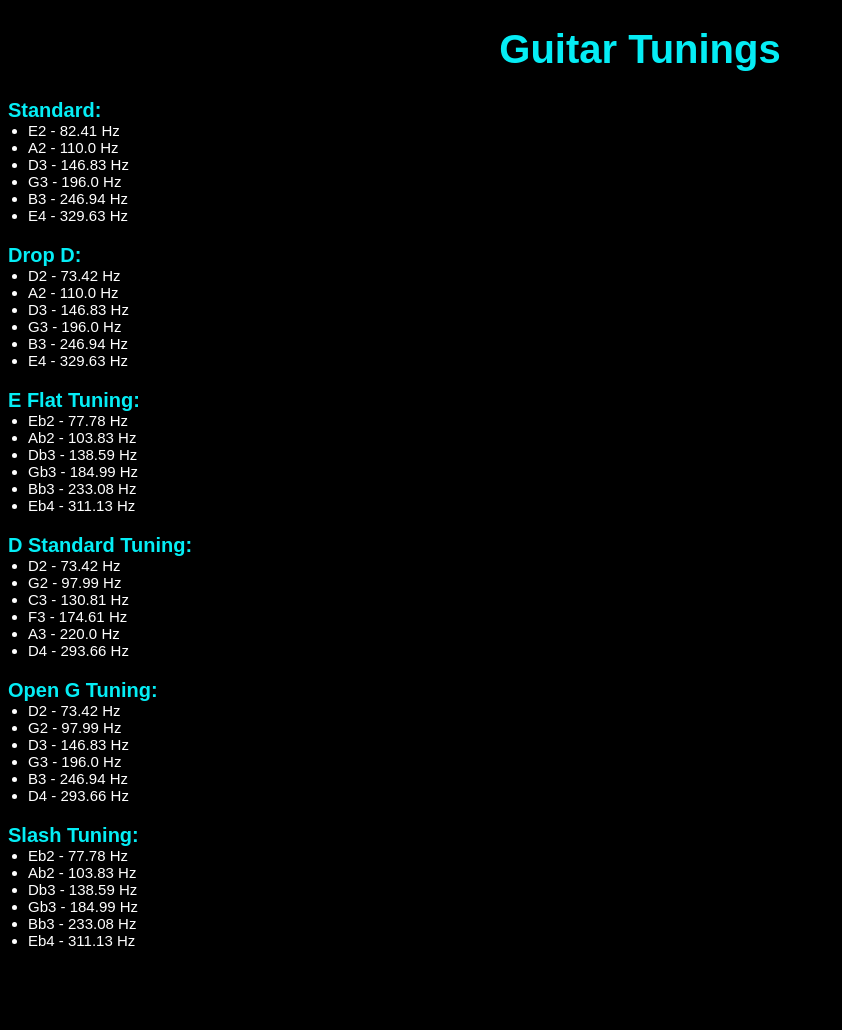
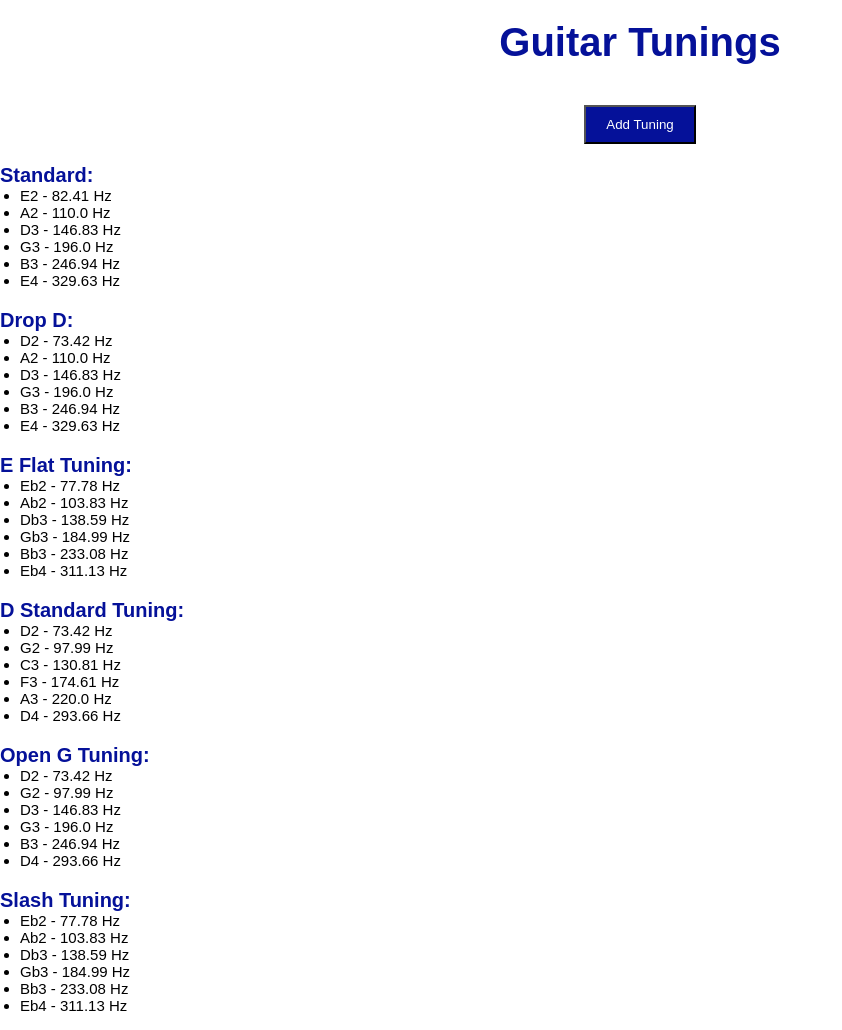
Before and after one commit to kojc525/GuitarTunerProject, a Flask app: page / in a window 1280 px wide. Shown: the whole page, without its empty margins (0-842 px from the left). Before the commit the page ends 946 px from the top, so only its background shows below. Run offline with Flask 3, Linux system fonts and the light colour scheme.

Commit message:
Added addTuning.html site. (No function yet)

```diff
--- a/flask_server.py
+++ b/flask_server.py
@@ -85,6 +85,10 @@ def home():
     # Route to render an HTML page that lists the current tunings.
     return render_template('tunings.html', tunings=tunings)
 
+@app.route('/add_tuning')
+def add_tuning():
+    return render_template('addTuning.html')
+
 @app.route('/api/tunings', methods=['GET'])
 def get_tunings():
     # API route to return the current tunings in JSON format.
--- a/static/style.css
+++ b/static/style.css
@@ -1,28 +1,34 @@
 /* style.css */
 
 body {
-    background-color: black;
-    color: white;
     font-family: 'Arial', sans-serif;
+    margin: 0;  /* Set body margin to 0 */
+    padding-top: 20px; /* Add padding at the top of the body */
 }
+
 h1 {
-    color: #05edf5;
+    color: #051199;
     text-align: center;
     font-size: 40px;
     font-weight: bold;
+    margin: 0; /* Set h1 margin to 0 */
+    padding-bottom: 20px; /* Add padding below the h1 */
 }
+
 ul {
     list-style-type: none;
     padding: 0;
 }
+
 li.tuning-name {
-    color: #05edf5;
+    color: #051199;
     margin-top: 20px;
     font-size: 20px;
     font-weight: bold;
 }
+
 li.note-frequency {
-    color: white;
+    color: black;
     font-size: 15px;
     font-weight: normal;
 }
@@ -31,3 +37,31 @@ ul.notes-list {
     list-style-type: disc;
     padding-left: 20px; /* Adjust padding for disc */
 }
+
+.app_button {
+    background-color: #051199;
+    color: white;
+    padding: 10px 20px;
+    text-decoration: none;
+    display: inline-block;
+    cursor: pointer;
+    display: inline-block; /* Display buttons inline */
+    margin: 10px; /* Add some space around each button */
+}
+
+.app_button:hover {
+    background-color: #0e58ad;
+}
+
+#add-tuning-button {
+    display: block; /* Changed to block for centering */
+    margin: 20px auto; /* Center the button horizontally */
+}
+
+#button-container {
+    text-align: center; /* Center the container's content */
+}
+
+#add_tuning_inputs {
+    text-align: center; /* Center the container's content */
+}
--- a/templates/tunings.html
+++ b/templates/tunings.html
@@ -1,4 +1,3 @@
-<!DOCTYPE html>
 <html lang="en">
 <head>
     <meta charset="UTF-8">
@@ -7,16 +6,18 @@
 </head>
 <body>
     <h1>Guitar Tunings</h1>
+
+    <!-- Add Tuning Button -->
+    <button onclick="window.location.href='{{ url_for('add_tuning') }}'" id="add-tuning-button" class="app_button">Add Tuning</button>
+
     <ul>
-        <!-- Iterate over the list of tunings -->
+        <!-- Iterating over tunings -->
         {% for tuning_dict in tunings %}
-            <!-- Each tuning_dict is a dictionary with one key-value pair -->
             {% for tuning_name, notes in tuning_dict.items() %}
             <li class="tuning-name">{{ tuning_name }}:
                 <ul class="notes-list">
-                    <!-- notes is a list of dictionaries; iterate over it -->
+                    <!-- Iterating over notes -->
                     {% for note_dict in notes %}
-                        <!-- Each note_dict is a dictionary with one key-value pair -->
                         {% for note, frequency in note_dict.items() %}
                         <li class="note-frequency">{{ note }} - {{ frequency }} Hz</li>
                         {% endfor %}
```
Also changed, not shown: templates/addTuning.html (added, +27 -0 lines).
